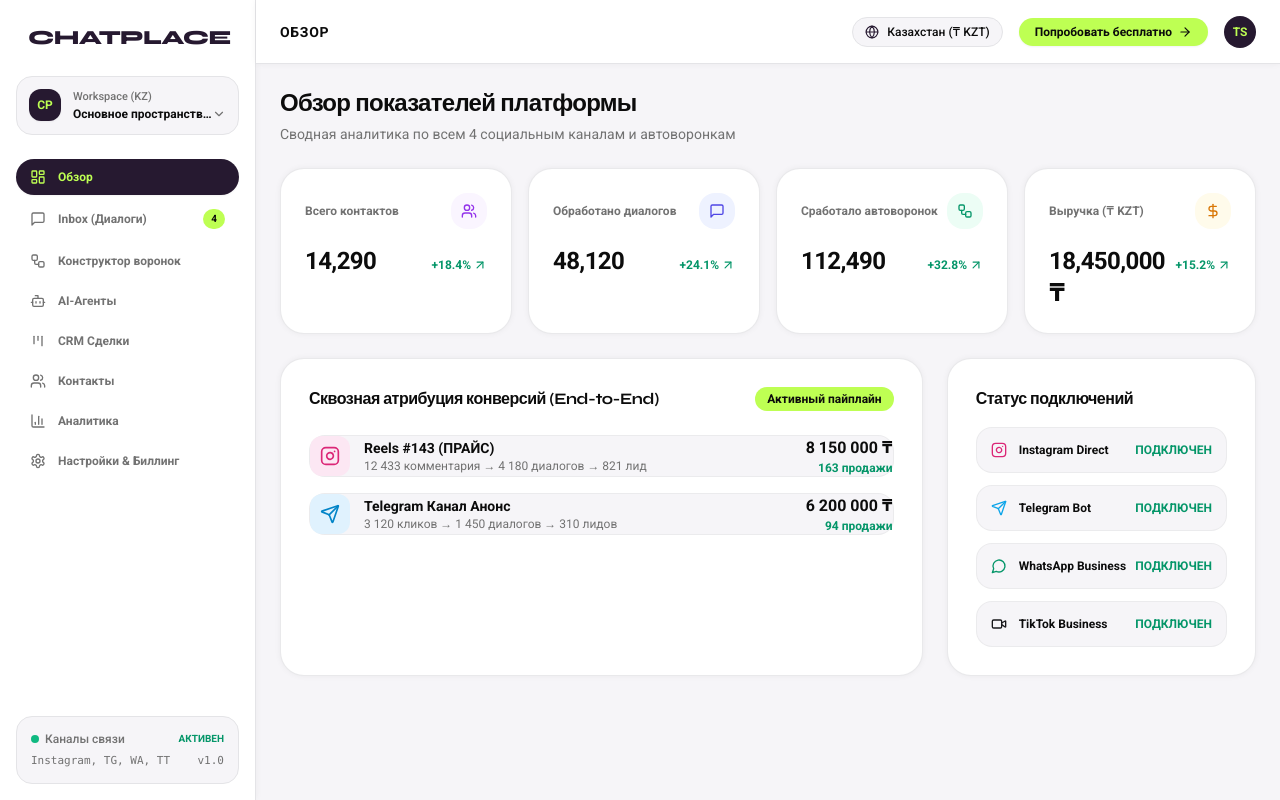
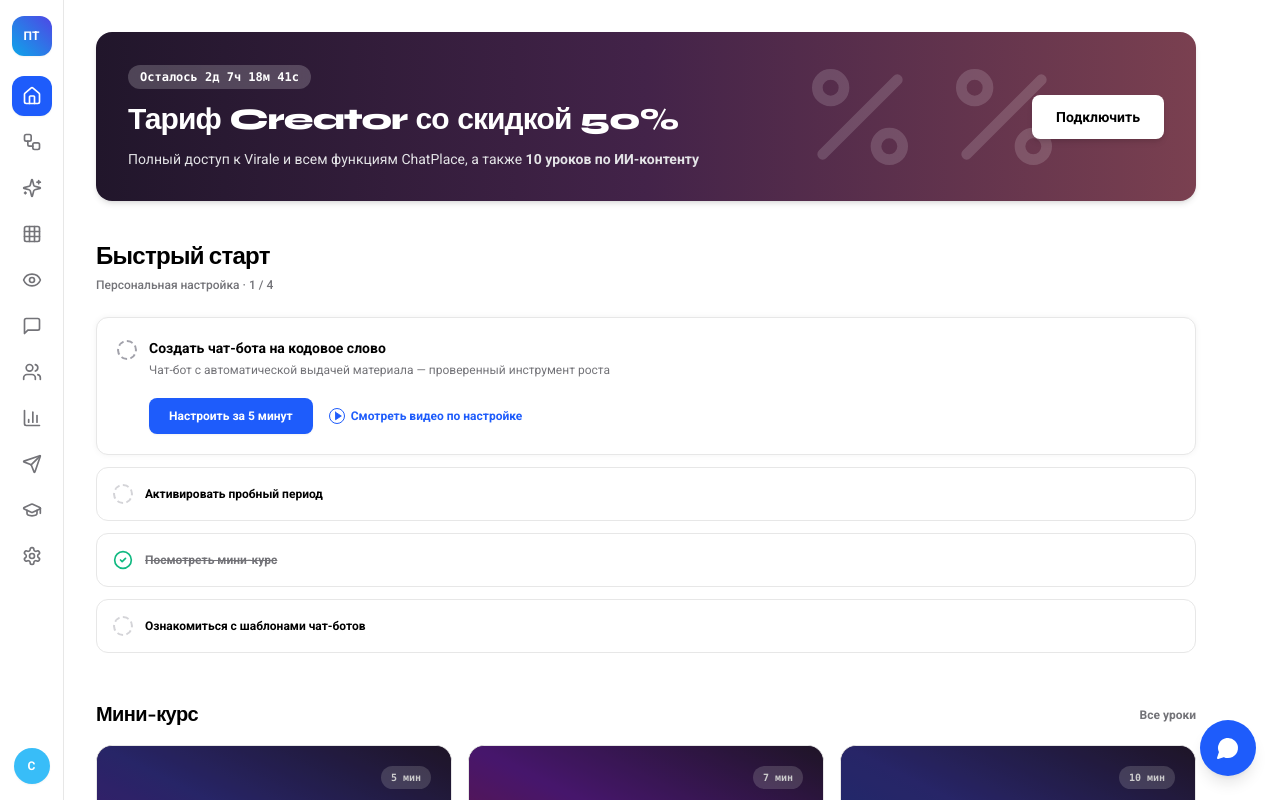
Before and after one commit to tursumetovsk-source/chatplace-saas, a Next.js app in the folder apps/web/: page /dashboard in a window 1280 px wide. Shown: the top 800 px of the page. Built offline with nearby package versions, Linux system fonts and the light colour scheme.

Commit message:
feat: implement authentic ChatPlace inner app UI matching screenshot 5

```diff
--- a/apps/web/app/(dashboard)/dashboard/page.tsx
+++ b/apps/web/app/(dashboard)/dashboard/page.tsx
@@ -1,134 +1,195 @@
 'use client';
 
-import React from 'react';
+import React, { useState } from 'react';
+import Link from 'next/link';
 import {
-  Users,
-  MessageSquare,
-  Workflow,
-  DollarSign,
-  Instagram,
-  Send,
-  MessageCircle,
-  Video,
-  ArrowUpRight
+  CheckCircle2,
+  Circle,
+  Play,
+  ArrowRight,
+  Percent,
+  Sparkles,
+  ChevronRight
 } from 'lucide-react';
 
-export default function DashboardOverview() {
-  const metrics = [
-    { label: 'Всего контактов', value: '14,290', change: '+18.4%', icon: Users, color: 'text-purple-600 bg-purple-50' },
-    { label: 'Обработано диалогов', value: '48,120', change: '+24.1%', icon: MessageSquare, color: 'text-indigo-600 bg-indigo-50' },
-    { label: 'Сработало автоворонок', value: '112,490', change: '+32.8%', icon: Workflow, color: 'text-emerald-600 bg-emerald-50' },
-    { label: 'Выручка (₸ KZT)', value: '18,450,000 ₸', change: '+15.2%', icon: DollarSign, color: 'text-amber-600 bg-amber-50' }
-  ];
+export default function DashboardHome() {
+  const [activeStep, setActiveStep] = useState(1);
 
   return (
-    <div className="space-y-6">
-      {/* Title */}
-      <div>
-        <h2 className="font-display-extended text-2xl font-bold text-[#0C0C0C] tracking-tight">Обзор показателей платформы</h2>
-        <p className="text-sm text-[#727272] mt-1">Сводная аналитика по всем 4 социальным каналам и автоворонкам</p>
+    <div className="space-y-8 max-w-[1100px] text-[#000000] font-body">
+      {/* 1. Top Promo Banner Card (Exact Match to Screenshot 5) */}
+      <div className="relative overflow-hidden rounded-2xl bg-gradient-to-r from-[#21162B] via-[#432349] to-[#7A4050] text-white p-6 md:p-8 flex flex-col md:flex-row items-start md:items-center justify-between gap-6 shadow-md">
+        {/* Background Decorative Watermark % Symbols */}
+        <div className="absolute right-32 top-1/2 -translate-y-1/2 opacity-15 text-9xl font-extrabold select-none pointer-events-none flex gap-4">
+          <Percent className="w-32 h-32 text-white" />
+          <Percent className="w-32 h-32 text-white" />
         </div>
 
-      {/* Metrics Cards (24px Radius) */}
-      <div className="grid sm:grid-cols-2 lg:grid-cols-4 gap-4">
-        {metrics.map((m, i) => {
-          const Icon = m.icon;
-          return (
-            <div key={i} className="p-6 rounded-[24px] bg-white border border-zinc-200/80 shadow-subtle hover:shadow-soft transition">
-              <div className="flex items-center justify-between">
-                <span className="text-xs font-semibold text-[#727272]">{m.label}</span>
-                <div className={`p-2.5 rounded-2xl ${m.color}`}>
-                  <Icon className="w-4 h-4" />
+        <div className="space-y-3 z-10 max-w-2xl">
+          {/* Timer Countdown Pill */}
+          <div className="inline-block px-3 py-1 rounded-full bg-white/20 backdrop-blur-md text-white text-xs font-semibold font-mono">
+            Осталось 2д 7ч 18м 41с
+          </div>
+
+          <h2 className="font-display-extended text-2xl md:text-3xl font-extrabold text-white tracking-tight">
+            Тариф Creator со скидкой 50%
+          </h2>
+
+          <p className="text-xs md:text-sm text-zinc-200 leading-relaxed">
+            Полный доступ к Virale и всем функциям ChatPlace, а также <strong>10 уроков по ИИ-контенту</strong>
+          </p>
+        </div>
+
+        <Link
+          href="/settings"
+          className="z-10 px-6 py-3 rounded-lg bg-white text-[#000000] font-bold text-sm hover:bg-zinc-100 transition shadow-md shrink-0"
+        >
+          Подключить
+        </Link>
+      </div>
+
+      {/* 2. "Быстрый старт" Quick Start Checklist (Exact Match to Screenshot 5) */}
+      <div className="space-y-6 pt-2">
+        <div>
+          <h2 className="font-display-extended text-2xl font-bold text-[#000000] tracking-tight">
+            Быстрый старт
+          </h2>
+          <p className="text-xs text-[#737378] mt-1 font-medium">
+            Персональная настройка · 1 / 4
+          </p>
+        </div>
+
+        <div className="space-y-3">
+          {/* Step 1 (Active / Expanded) */}
+          <div className="p-5 rounded-xl border border-[#E7E7E7] bg-white space-y-4 shadow-subtle">
+            <div className="flex items-start gap-3">
+              <div className="w-5 h-5 rounded-full border-2 border-dashed border-zinc-400 mt-0.5 shrink-0" />
+              <div className="space-y-1">
+                <h3 className="text-sm font-bold text-[#000000]">
+                  Создать чат-бота на кодовое слово
+                </h3>
+                <p className="text-xs text-[#737378]">
+                  Чат-бот с автоматической выдачей материала — проверенный инструмент роста
+                </p>
               </div>
             </div>
-              <div className="mt-4 flex items-baseline justify-between">
-                <span className="text-2xl font-extrabold text-[#0C0C0C] tracking-tight">{m.value}</span>
-                <span className="text-xs font-bold text-emerald-600 flex items-center gap-0.5">
-                  {m.change}
-                  <ArrowUpRight className="w-3.5 h-3.5" />
+
+            {/* Step 1 Action Buttons */}
+            <div className="pl-8 flex flex-wrap items-center gap-4 pt-1">
+              <Link
+                href="/automations"
+                className="px-5 py-2.5 rounded-lg bg-[#1E5CFB] text-white text-xs font-bold hover:bg-[#184AC9] transition shadow-sm"
+              >
+                Настроить за 5 минут
+              </Link>
+
+              <button className="flex items-center gap-1.5 text-xs font-semibold text-[#1E5CFB] hover:underline">
+                <div className="w-4 h-4 rounded-full border border-[#1E5CFB] flex items-center justify-center">
+                  <Play className="w-2.5 h-2.5 fill-[#1E5CFB] text-[#1E5CFB] ml-0.5" />
+                </div>
+                <span>Смотреть видео по настройке</span>
+              </button>
+            </div>
+          </div>
+
+          {/* Step 2 */}
+          <div className="p-4 rounded-xl border border-[#E7E7E7] bg-white flex items-center gap-3 hover:bg-[#F2F2F7] cursor-pointer transition">
+            <div className="w-5 h-5 rounded-full border-2 border-dashed border-zinc-300 shrink-0" />
+            <span className="text-xs font-bold text-[#000000]">
+              Активировать пробный период
+            </span>
+          </div>
+
+          {/* Step 3 (Completed) */}
+          <div className="p-4 rounded-xl border border-[#E7E7E7] bg-white flex items-center gap-3">
+            <CheckCircle2 className="w-5 h-5 text-emerald-500 shrink-0" />
+            <span className="text-xs font-semibold text-[#737378] line-through">
+              Посмотреть мини-курс
+            </span>
+          </div>
+
+          {/* Step 4 */}
+          <div className="p-4 rounded-xl border border-[#E7E7E7] bg-white flex items-center gap-3 hover:bg-[#F2F2F7] cursor-pointer transition">
+            <div className="w-5 h-5 rounded-full border-2 border-dashed border-zinc-300 shrink-0" />
+            <span className="text-xs font-bold text-[#000000]">
+              Ознакомиться с шаблонами чат-ботов
             </span>
           </div>
         </div>
-          );
-        })}
       </div>
 
-      {/* Channel Breakdown & End-to-End Attribution Milestone */}
-      <div className="grid lg:grid-cols-3 gap-6">
-        <div className="lg:col-span-2 p-7 rounded-[24px] bg-white border border-zinc-200/80 shadow-subtle space-y-6">
+      {/* 3. "Мини-курс" Video Lessons Grid (Exact Match to Screenshot 5) */}
+      <div className="space-y-4 pt-4">
         <div className="flex items-center justify-between">
-            <h3 className="font-display-extended text-base font-bold text-[#0C0C0C]">Сквозная атрибуция конверсий (End-to-End)</h3>
-            <span className="text-xs px-3 py-1 rounded-full bg-[#BEFF53] text-[#0C0C0C] font-extrabold">
-              Активный пайплайн
-            </span>
+          <h2 className="font-display-extended text-xl font-bold text-[#000000]">
+            Мини-курс
+          </h2>
+          <Link href="/education" className="text-xs font-bold text-[#737378] hover:text-[#000000] transition">
+            Все уроки
+          </Link>
         </div>
 
-          <div className="space-y-4">
-            <div className="p-4.5 rounded-2xl bg-[#F6F5F8] border border-zinc-200/60 flex items-center justify-between">
-              <div className="flex items-center gap-3.5">
-                <div className="w-10 h-10 rounded-xl bg-pink-100 flex items-center justify-center text-pink-600">
-                  <Instagram className="w-5 h-5" />
+        <div className="grid md:grid-cols-3 gap-4">
+          {/* Video Lesson 1 */}
+          <div className="group rounded-2xl overflow-hidden border border-[#E7E7E7] bg-[#261930] text-white cursor-pointer hover:shadow-md transition">
+            <div className="h-44 bg-gradient-to-tr from-purple-900 via-indigo-900 to-[#261930] relative p-5 flex flex-col justify-between">
+              <div className="self-end px-2.5 py-1 rounded-full bg-white/20 text-[10px] font-bold font-mono">
+                5 мин
               </div>
               <div>
-                  <div className="text-sm font-bold text-[#0C0C0C]">Reels #143 (ПРАЙС)</div>
-                  <div className="text-xs text-[#727272]">12 433 комментария → 4 180 диалогов → 821 лид</div>
+                <span className="text-[10px] font-extrabold text-[#BEFF53] tracking-wider uppercase">Урок #1</span>
+                <h3 className="font-display-extended text-sm font-extrabold text-white mt-1 leading-tight">
+                  VIRALE: REELS И КАРУСЕЛИ ЗА МИНУТЫ
+                </h3>
               </div>
-              </div>
-              <div className="text-right">
-                <div className="text-base font-extrabold text-[#0C0C0C]">8 150 000 ₸</div>
-                <div className="text-xs text-emerald-600 font-semibold">163 продажи</div>
-              </div>
-            </div>
-
-            <div className="p-4.5 rounded-2xl bg-[#F6F5F8] border border-zinc-200/60 flex items-center justify-between">
-              <div className="flex items-center gap-3.5">
-                <div className="w-10 h-10 rounded-xl bg-sky-100 flex items-center justify-center text-sky-600">
-                  <Send className="w-5 h-5" />
-                </div>
-                <div>
-                  <div className="text-sm font-bold text-[#0C0C0C]">Telegram Канал Анонс</div>
-                  <div className="text-xs text-[#727272]">3 120 кликов → 1 450 диалогов → 310 лидов</div>
-                </div>
-              </div>
-              <div className="text-right">
-                <div className="text-base font-extrabold text-[#0C0C0C]">6 200 000 ₸</div>
-                <div className="text-xs text-emerald-600 font-semibold">94 продажи</div>
+              {/* Play Button Overlay */}
+              <div className="absolute inset-0 flex items-center justify-center bg-black/20 group-hover:bg-black/40 transition">
+                <div className="w-12 h-12 rounded-full bg-white/90 text-[#000000] flex items-center justify-center group-hover:scale-110 transition-transform shadow-lg">
+                  <Play className="w-5 h-5 fill-black ml-0.5" />
                 </div>
               </div>
             </div>
           </div>
 
-        {/* Channels Health */}
-        <div className="p-7 rounded-[24px] bg-white border border-zinc-200/80 shadow-subtle space-y-4">
-          <h3 className="font-display-extended text-base font-bold text-[#0C0C0C]">Статус подключений</h3>
-          <div className="space-y-3">
-            <div className="p-3.5 rounded-2xl bg-[#F6F5F8] border border-zinc-200/60 flex items-center justify-between">
-              <div className="flex items-center gap-3">
-                <Instagram className="w-4 h-4 text-pink-600" />
-                <span className="text-xs font-bold text-[#0C0C0C]">Instagram Direct</span>
+          {/* Video Lesson 2 */}
+          <div className="group rounded-2xl overflow-hidden border border-[#E7E7E7] bg-[#261930] text-white cursor-pointer hover:shadow-md transition">
+            <div className="h-44 bg-gradient-to-tr from-pink-900 via-purple-900 to-[#261930] relative p-5 flex flex-col justify-between">
+              <div className="self-end px-2.5 py-1 rounded-full bg-white/20 text-[10px] font-bold font-mono">
+                7 мин
               </div>
-              <span className="text-xs font-extrabold text-emerald-600">ПОДКЛЮЧЕН</span>
+              <div>
+                <span className="text-[10px] font-extrabold text-[#BEFF53] tracking-wider uppercase">Урок #2</span>
+                <h3 className="font-display-extended text-sm font-extrabold text-white mt-1 leading-tight">
+                  INSTAGRAM-БОТ С ПРОВЕРКОЙ ПОДПИСКИ
+                </h3>
               </div>
-            <div className="p-3.5 rounded-2xl bg-[#F6F5F8] border border-zinc-200/60 flex items-center justify-between">
-              <div className="flex items-center gap-3">
-                <Send className="w-4 h-4 text-sky-500" />
-                <span className="text-xs font-bold text-[#0C0C0C]">Telegram Bot</span>
+              {/* Play Button Overlay */}
+              <div className="absolute inset-0 flex items-center justify-center bg-black/20 group-hover:bg-black/40 transition">
+                <div className="w-12 h-12 rounded-full bg-white/90 text-[#000000] flex items-center justify-center group-hover:scale-110 transition-transform shadow-lg">
+                  <Play className="w-5 h-5 fill-black ml-0.5" />
                 </div>
-              <span className="text-xs font-extrabold text-emerald-600">ПОДКЛЮЧЕН</span>
               </div>
-            <div className="p-3.5 rounded-2xl bg-[#F6F5F8] border border-zinc-200/60 flex items-center justify-between">
-              <div className="flex items-center gap-3">
-                <MessageCircle className="w-4 h-4 text-emerald-600" />
-                <span className="text-xs font-bold text-[#0C0C0C]">WhatsApp Business</span>
             </div>
-              <span className="text-xs font-extrabold text-emerald-600">ПОДКЛЮЧЕН</span>
           </div>
-            <div className="p-3.5 rounded-2xl bg-[#F6F5F8] border border-zinc-200/60 flex items-center justify-between">
-              <div className="flex items-center gap-3">
-                <Video className="w-4 h-4 text-zinc-900" />
-                <span className="text-xs font-bold text-[#0C0C0C]">TikTok Business</span>
+
+          {/* Video Lesson 3 */}
+          <div className="group rounded-2xl overflow-hidden border border-[#E7E7E7] bg-[#261930] text-white cursor-pointer hover:shadow-md transition">
+            <div className="h-44 bg-gradient-to-tr from-blue-900 via-indigo-900 to-[#261930] relative p-5 flex flex-col justify-between">
+              <div className="self-end px-2.5 py-1 rounded-full bg-white/20 text-[10px] font-bold font-mono">
+                10 мин
               </div>
-              <span className="text-xs font-extrabold text-emerald-600">ПОДКЛЮЧЕН</span>
+              <div>
+                <span className="text-[10px] font-extrabold text-[#BEFF53] tracking-wider uppercase">Урок #3</span>
+                <h3 className="font-display-extended text-sm font-extrabold text-white mt-1 leading-tight">
+                  ИИ-АГЕНТ ДЛЯ ОТВЕТОВ НА СООБЩЕНИЯ И ПРОДАЖ
+                </h3>
+              </div>
+              {/* Play Button Overlay */}
+              <div className="absolute inset-0 flex items-center justify-center bg-black/20 group-hover:bg-black/40 transition">
+                <div className="w-12 h-12 rounded-full bg-white/90 text-[#000000] flex items-center justify-center group-hover:scale-110 transition-transform shadow-lg">
+                  <Play className="w-5 h-5 fill-black ml-0.5" />
+                </div>
+              </div>
             </div>
           </div>
         </div>
--- a/apps/web/app/(dashboard)/layout.tsx
+++ b/apps/web/app/(dashboard)/layout.tsx
@@ -4,138 +4,92 @@ import React, { useState } from 'react';
 import Link from 'next/link';
 import { usePathname } from 'next/navigation';
 import {
-  LayoutDashboard,
+  Home,
+  Workflow,
+  Sparkles,
+  Grid,
+  Eye,
   MessageSquare,
-  Workflow,
-  Bot,
-  Kanban,
   Users,
   BarChart3,
+  Send,
+  GraduationCap,
   Settings,
-  Globe,
-  ChevronDown,
-  ArrowRight
+  MessageCircle,
+  ChevronDown
 } from 'lucide-react';
 
 export default function DashboardLayout({ children }: { children: React.ReactNode }) {
   const pathname = usePathname();
-  const [workspace, setWorkspace] = useState('Основное пространство (Алматы)');
 
   const navItems = [
-    { label: 'Обзор', href: '/dashboard', icon: LayoutDashboard },
-    { label: 'Inbox (Диалоги)', href: '/inbox', icon: MessageSquare, badge: '4' },
-    { label: 'Конструктор воронок', href: '/automations', icon: Workflow },
-    { label: 'AI-Агенты', href: '/ai-agents', icon: Bot },
-    { label: 'CRM Сделки', href: '/crm', icon: Kanban },
+    { label: 'Главная', href: '/dashboard', icon: Home },
+    { label: 'Автоматизации', href: '/automations', icon: Workflow },
+    { label: 'AI-Агенты', href: '/ai-agents', icon: Sparkles },
+    { label: 'Шаблоны', href: '/automations', icon: Grid },
+    { label: 'Virale', href: '/ai-agents', icon: Eye },
+    { label: 'Inbox', href: '/inbox', icon: MessageSquare },
     { label: 'Контакты', href: '/contacts', icon: Users },
-    { label: 'Аналитика', href: '/analytics', icon: BarChart3 },
-    { label: 'Настройки & Биллинг', href: '/settings', icon: Settings }
+    { label: 'CRM Сделки & Аналитика', href: '/crm', icon: BarChart3 },
+    { label: 'Рассылки', href: '/broadcasts', icon: Send },
+    { label: 'Мини-курс', href: '/education', icon: GraduationCap },
+    { label: 'Настройки', href: '/settings', icon: Settings }
   ];
 
   return (
-    <div className="min-h-screen flex bg-[#F6F5F8] text-[#0C0C0C] font-body">
-      {/* Sidebar */}
-      <aside className="w-64 border-r border-zinc-200 bg-white flex flex-col justify-between p-4 sticky top-0 h-screen select-none shrink-0 shadow-subtle">
-        <div>
-          {/* Brand Logo & Workspace Switcher */}
-          <Link href="/" className="block px-3 py-2 mb-4 font-display-extended font-extrabold text-xl tracking-tight text-[#261930]">
-            CHATPLACE
-          </Link>
-
-          <div className="flex items-center gap-3 p-3 rounded-2xl bg-[#F6F5F8] border border-zinc-200 cursor-pointer hover:border-zinc-300 transition mb-6">
-            <div className="w-8 h-8 rounded-xl bg-[#261930] flex items-center justify-center font-bold text-[#BEFF53] text-xs shadow-sm">
-              CP
-            </div>
-            <div className="flex-1 min-w-0">
-              <div className="text-[11px] text-[#727272] font-medium truncate">Workspace (KZ)</div>
-              <div className="text-xs font-bold text-[#0C0C0C] truncate flex items-center justify-between">
-                <span className="truncate">{workspace}</span>
-                <ChevronDown className="w-3.5 h-3.5 text-[#727272] shrink-0" />
-              </div>
-            </div>
+    <div className="min-h-screen flex bg-white text-[#000000] font-body">
+      {/* Left Narrow Vertical Sidebar (Exact Match to Screenshot 5) */}
+      <aside className="w-16 border-r border-[#E7E7E7] bg-white flex flex-col justify-between items-center py-4 sticky top-0 h-screen select-none shrink-0 z-40">
+        <div className="flex flex-col items-center gap-3">
+          {/* Top Workspace Avatar Pill */}
+          <div className="w-10 h-10 rounded-xl bg-gradient-to-tr from-sky-500 to-indigo-600 flex items-center justify-center font-bold text-white text-xs shadow-sm mb-2">
+            ПТ
           </div>
 
-          {/* Navigation Links */}
-          <nav className="space-y-1">
+          {/* Navigation Icon Buttons */}
+          <nav className="flex flex-col items-center gap-1.5">
             {navItems.map(item => {
               const Icon = item.icon;
               const isActive = pathname === item.href || (item.href !== '/dashboard' && pathname.startsWith(item.href));
 
               return (
                 <Link
-                  key={item.href}
+                  key={item.label}
                   href={item.href}
-                  className={`flex items-center justify-between px-3.5 py-2.5 rounded-full text-xs font-semibold transition ${
+                  title={item.label}
+                  className={`w-10 h-10 rounded-xl flex items-center justify-center transition-all ${
                     isActive
-                      ? 'bg-[#261930] text-[#BEFF53] shadow-sm'
-                      : 'text-[#727272] hover:text-[#0C0C0C] hover:bg-[#F6F5F8]'
+                      ? 'bg-[#1E5CFB] text-white shadow-sm'
+                      : 'text-[#737378] hover:text-[#000000] hover:bg-[#F2F2F7]'
                   }`}
                 >
-                  <div className="flex items-center gap-3">
-                    <Icon className={`w-4 h-4 ${isActive ? 'text-[#BEFF53]' : 'text-[#727272]'}`} />
-                    <span>{item.label}</span>
-                  </div>
-                  {item.badge && (
-                    <span className="px-2 py-0.5 text-[10px] font-extrabold rounded-full bg-[#BEFF53] text-[#0C0C0C]">
-                      {item.badge}
-                    </span>
-                  )}
+                  <Icon className="w-5 h-5" />
                 </Link>
               );
             })}
           </nav>
         </div>
 
-        {/* System Status Footbar */}
-        <div className="p-3.5 rounded-2xl bg-[#F6F5F8] border border-zinc-200 text-xs">
-          <div className="flex items-center justify-between text-[#727272] mb-1.5">
-            <span className="flex items-center gap-1.5 font-medium">
-              <span className="w-2 h-2 rounded-full bg-emerald-500" />
-              Каналы связи
-            </span>
-            <span className="text-emerald-600 font-bold text-[10px]">АКТИВЕН</span>
-          </div>
-          <div className="text-[11px] text-[#727272] flex items-center justify-between font-mono">
-            <span>Instagram, TG, WA, TT</span>
-            <span>v1.0</span>
-          </div>
+        {/* Bottom User Avatar */}
+        <div className="w-9 h-9 rounded-full bg-sky-400 text-white flex items-center justify-center font-bold text-xs shadow-sm cursor-pointer">
+          C
         </div>
       </aside>
 
-      {/* Main Content Area */}
-      <div className="flex-1 flex flex-col min-w-0">
-        {/* Top Header */}
-        <header className="h-16 border-b border-zinc-200 bg-white px-6 flex items-center justify-between sticky top-0 z-40 shadow-subtle">
-          <div className="flex items-center gap-3">
-            <h1 className="text-sm font-bold text-[#0C0C0C] uppercase tracking-wider">
-              {navItems.find(i => pathname.startsWith(i.href))?.label || 'Платформа'}
-            </h1>
-          </div>
-
-          <div className="flex items-center gap-4">
-            <div className="flex items-center gap-2 px-3 py-1.5 rounded-full bg-[#F6F5F8] border border-zinc-200 text-xs text-[#0C0C0C] font-medium">
-              <Globe className="w-3.5 h-3.5 text-[#261930]" />
-              <span>Казахстан (₸ KZT)</span>
-            </div>
-
-            <Link
-              href="/"
-              className="px-4 py-1.5 rounded-full bg-[#BEFF53] text-[#0C0C0C] font-semibold text-xs hover:bg-[#b0f542] transition shadow-sm flex items-center gap-1.5"
-            >
-              <span>Попробовать бесплатно</span>
-              <ArrowRight className="w-3.5 h-3.5 text-[#0C0C0C]" />
-            </Link>
-
-            <div className="w-8 h-8 rounded-full bg-[#261930] text-[#BEFF53] flex items-center justify-center font-bold text-xs">
-              TS
-            </div>
-          </div>
-        </header>
-
-        <main className="flex-1 p-6 overflow-y-auto">
+      {/* Main App Content Area */}
+      <div className="flex-1 flex flex-col min-w-0 bg-white">
+        <main className="flex-1 p-6 md:p-8 max-w-[1397px] mx-auto w-full">
           {children}
         </main>
       </div>
+
+      {/* Floating Intercom/Support Chat Widget (Bottom Right) */}
+      <button
+        title="Поддержка ChatPlace"
+        className="fixed bottom-6 right-6 w-14 h-14 rounded-full bg-[#1E5CFB] text-white flex items-center justify-center shadow-lg hover:scale-105 transition-transform z-[2147483003]"
+      >
+        <MessageCircle className="w-6 h-6 fill-white" />
+      </button>
     </div>
   );
 }
```
Lines whose indentation alone changed are shown as unchanged.
